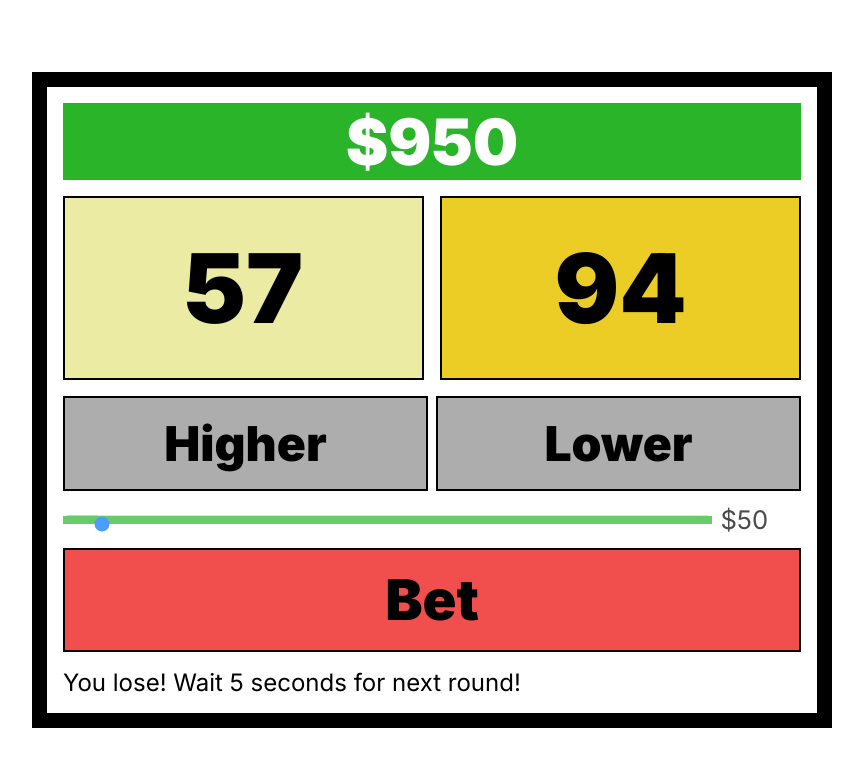
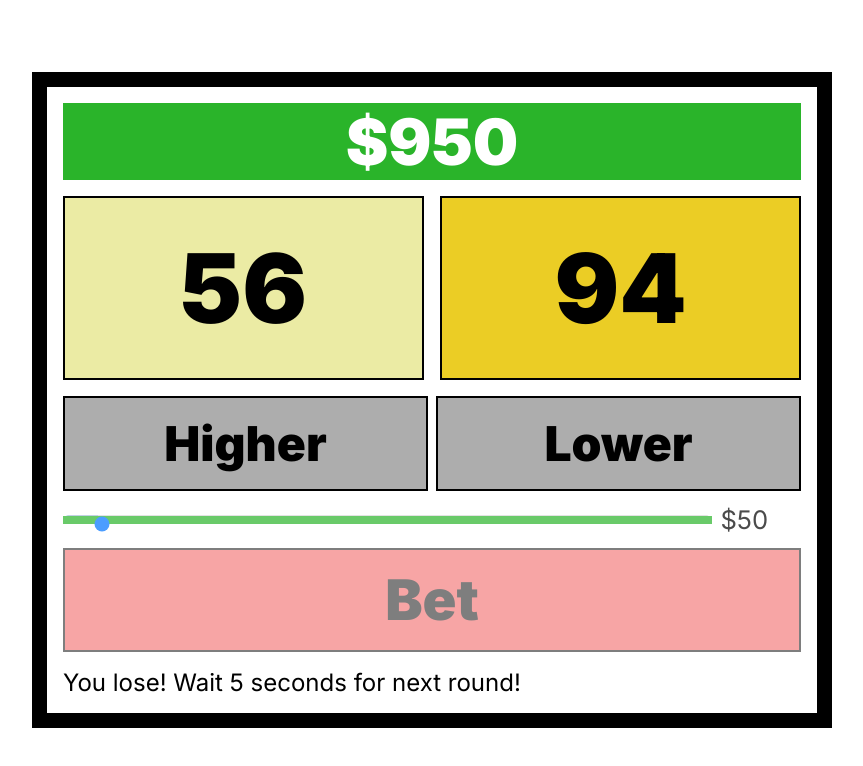
Before and after one commit to bengera/lucky-bet, a website built with Vite: page index.html in a window 1280 px wide. Both pictures are taken after a click on the button "Bet". Shown: the whole page, without its empty margins (208-1071 px from the left). Built offline with nearby package versions, Linux system fonts and the light colour scheme.

Commit message:
disabled button and wait feature

```diff
--- a/main.js
+++ b/main.js
@@ -28,7 +28,7 @@ slider.oninput = function() {
 function init() {
   console.log('game started');
   messageBox.textContent = 'Higher or Lower?'
-  let randomNumber = (Math.floor(Math.random() * 100) + 1);
+  let randomNumber = (Math.floor(Math.random() * 100));
   initialNum.textContent = randomNumber;
 
 }
@@ -85,12 +85,14 @@ betButton.addEventListener('click',() => {
 function reset() {
   for (const btn of buttons) {
     btn.classList.remove('btn-toggle');
+    betButton.disabled = true;
   }
   setTimeout(function(){
     let randomNumber = (Math.floor(Math.random() * 100) + 1);
     initialNum.textContent = randomNumber;
     messageBox.textContent = 'Higher or Lower?';
     targetNum.textContent = '-';
+    betButton.disabled = false;
 
 }, 5000);
 }
--- a/sass/base/index.scss
+++ b/sass/base/index.scss
@@ -100,6 +100,11 @@ input[type="range"]::-webkit-slider-runnable-track {
     cursor: pointer;
 }
 
+button[disabled=disabled], button:disabled {
+    opacity: 50%;
+    cursor: not-allowed;
+}
+
 .slidecontainer {
     display: flex;
     -webkit-appearance: none;  /* Override default CSS styles */
```
